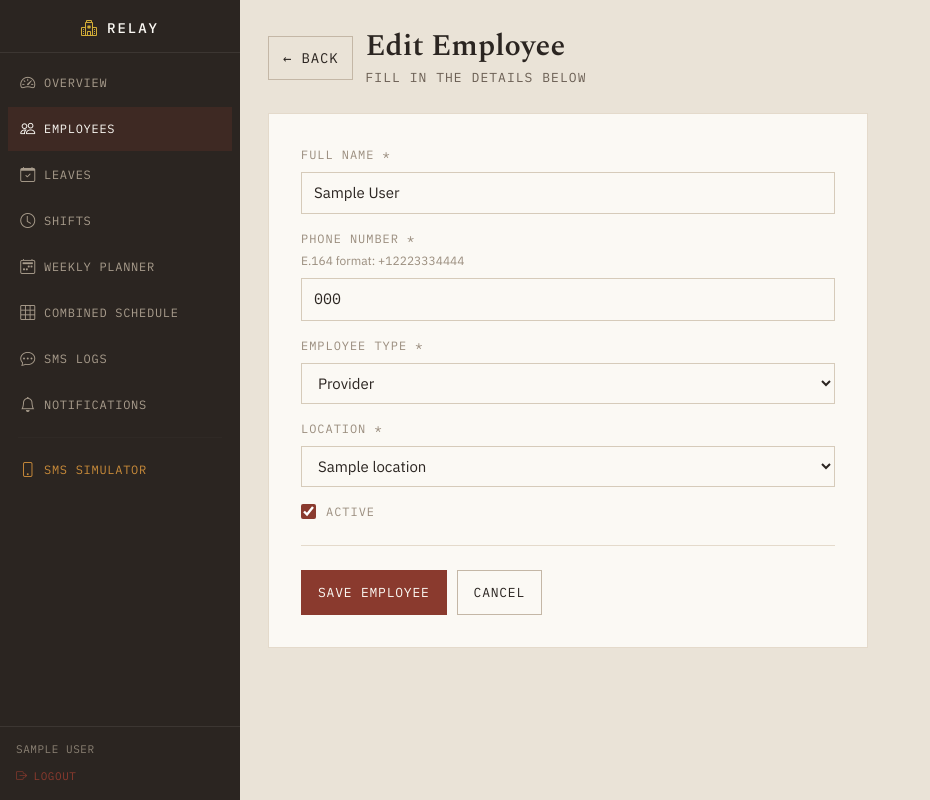
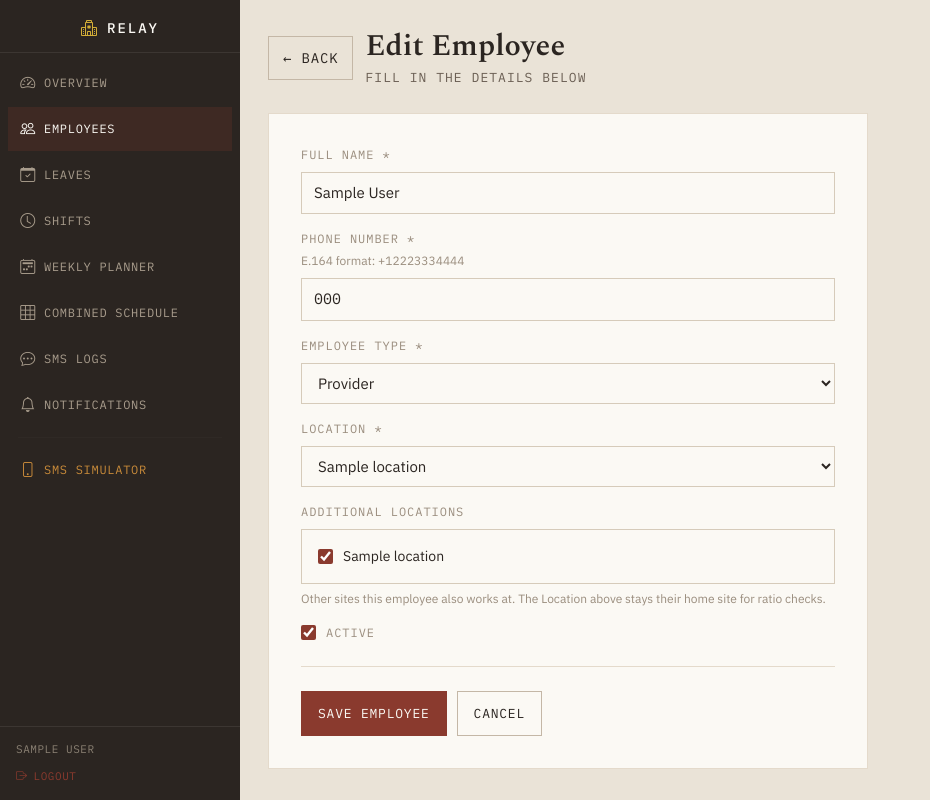
Before and after one commit to jsuj1th/Staffing-Relay, a Django app: page /dashboard/employees/1/edit/ in a window 1280 px wide. Shown: the whole page, without its empty margins (0-930 px from the left). Run offline with Django 5.2, Linux system fonts and the light colour scheme; a user stored in the database is signed in; tables that the repository leaves empty hold one stand-in row (values such as "Sample post").

Commit message:
multi location for all

```diff
--- a/apps/accounts/models.py
+++ b/apps/accounts/models.py
@@ -55,9 +55,8 @@ class Employee(models.Model):
 
     @property
     def location_display(self):
-        """Location name(s) for display. Direct FK for providers/MAs; the linked
-        EmployeeLocation names for shared staff; "Shared" only if none assigned."""
-        if self.location:
-            return self.location.name
-        names = [el.location.name for el in self.employee_locations.all()]
+        """Location name(s) for display: home location first (providers/MAs),
+        then any additional linked sites; "Shared" only if none assigned."""
+        names = [self.location.name] if self.location else []
+        names += [el.location.name for el in self.employee_locations.all()]
         return ", ".join(names) if names else "Shared"
--- a/apps/dashboard/views.py
+++ b/apps/dashboard/views.py
@@ -179,14 +179,16 @@ def employee_create(request):
         )
         logger.info("Employee created: id=%d name=%s", emp.id, emp.name)
 
-        # For shared employees, create EmployeeLocation records
-        if not is_location_specific and shared_location_ids:
-            for i, loc_id in enumerate(shared_location_ids):
-                EmployeeLocation.objects.create(
-                    employee=emp,
-                    location_id=loc_id,
-                    is_primary=(i == 0),
-                )
+        # Extra locations — any type may work at more than one site. For
+        # providers/MAs the FK above stays their home location (ratio anchor).
+        for i, loc_id in enumerate(shared_location_ids):
+            if str(loc_id) == str(emp.location_id):
+                continue
+            EmployeeLocation.objects.get_or_create(
+                employee=emp,
+                location_id=loc_id,
+                defaults={"is_primary": i == 0 and not emp.location_id},
+            )
 
         messages.success(request, f"Employee {emp.name} added successfully.")
         return redirect("dashboard:employees")
@@ -218,15 +220,16 @@ def employee_edit(request, pk):
             emp.save()
             logger.info("Employee updated: id=%d name=%s", emp.id, emp.name)
 
-            # Update shared locations
-            if not is_location_specific:
-                emp.employee_locations.all().delete()
-                for i, loc_id in enumerate(shared_location_ids):
-                    EmployeeLocation.objects.get_or_create(
-                        employee=emp,
-                        location_id=loc_id,
-                        defaults={"is_primary": i == 0},
-                    )
+            # Update extra locations (all types; home location kept on the FK)
+            emp.employee_locations.all().delete()
+            for i, loc_id in enumerate(shared_location_ids):
+                if str(loc_id) == str(emp.location_id):
+                    continue
+                EmployeeLocation.objects.get_or_create(
+                    employee=emp,
+                    location_id=loc_id,
+                    defaults={"is_primary": i == 0 and not emp.location_id},
+                )
 
             messages.success(request, f"Employee {emp.name} updated.")
             return redirect("dashboard:employees")
--- a/templates/dashboard/employee_form.html
+++ b/templates/dashboard/employee_form.html
@@ -91,11 +91,11 @@
       </select>
     </div>
 
-    <!-- Shared Locations (Front Desk / Management) -->
-    <div id="shared-locations" class="mb-3" style="display:none;">
+    <!-- Additional locations — every type can work at more than one site -->
+    <div id="shared-locations" class="mb-3">
       <label style="font-family:'IBM Plex Mono',monospace; font-size:12px; text-transform:uppercase;
                     letter-spacing:0.08em; color:#9A8D7E; display:block; margin-bottom:8px;">
-        Assigned Locations
+        <span id="shared-label">Assigned Locations</span>
       </label>
       <div style="border:1px solid #D6CBBA; background:#FBF9F4; padding:16px; display:flex; flex-direction:column; gap:10px;">
         {% for loc in locations %}
@@ -109,7 +109,7 @@
         </label>
         {% endfor %}
       </div>
-      <span style="font-family:'IBM Plex Sans',sans-serif; font-size:12px; color:#9A8D7E;
+      <span id="shared-hint" style="font-family:'IBM Plex Sans',sans-serif; font-size:12px; color:#9A8D7E;
                    display:block; margin-top:6px;">
         First checked location will be set as primary.
       </span>
@@ -152,18 +152,18 @@
 <script>
 const typeSelect = document.getElementById('emp-type');
 const specificDiv = document.getElementById('specific-location');
-const sharedDiv = document.getElementById('shared-locations');
 const sharedTypes = ['FRONT_DESK', 'MANAGEMENT'];
 
+// The checkbox list is always available; providers/MAs additionally pick a home
+// location (the one the staffing ratio is calculated against).
 function updateLocationFields() {
-  const val = typeSelect.value;
-  if (sharedTypes.includes(val)) {
-    specificDiv.style.display = 'none';
-    sharedDiv.style.display = '';
-  } else {
-    specificDiv.style.display = '';
-    sharedDiv.style.display = 'none';
-  }
+  const shared = sharedTypes.includes(typeSelect.value);
+  specificDiv.style.display = shared ? 'none' : '';
+  document.getElementById('shared-label').textContent =
+    shared ? 'Assigned Locations' : 'Additional Locations';
+  document.getElementById('shared-hint').textContent =
+    shared ? 'First checked location will be set as primary.'
+           : 'Other sites this employee also works at. The Location above stays their home site for ratio checks.';
 }
 typeSelect.addEventListener('change', updateLocationFields);
 updateLocationFields();
```
Also changed, not shown: apps/dashboard/test_employee_multi_location.py (added, +48 -0 lines).
